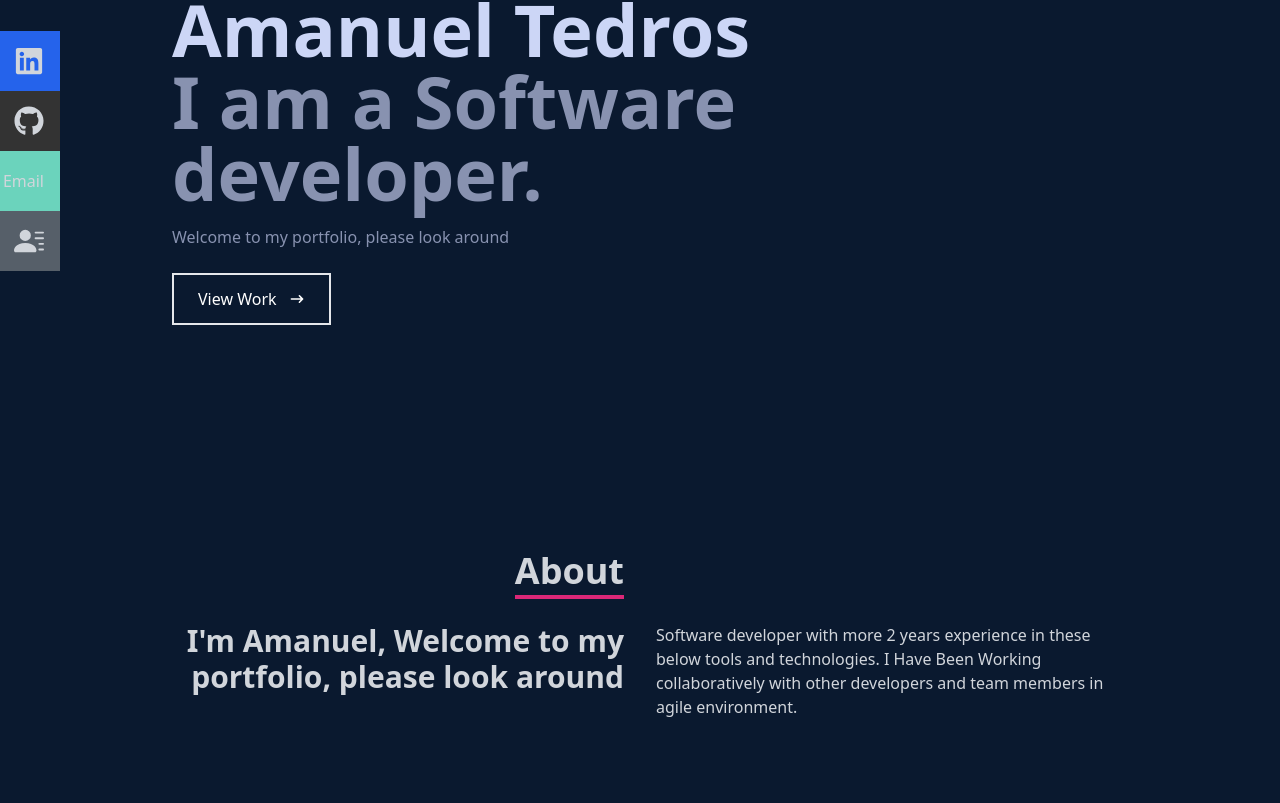
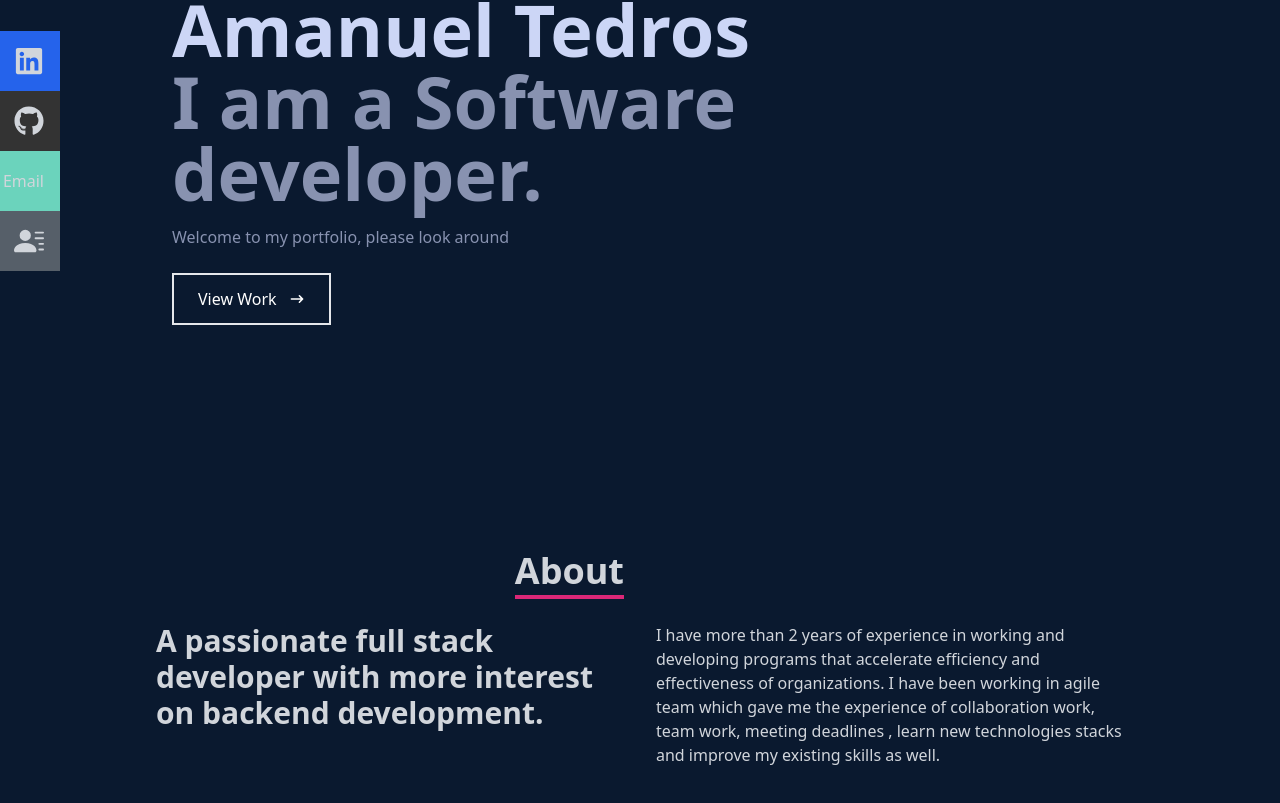
Before and after one commit to ATedy/portfolio-new, a React (Create React App) app: page / in a window 1280 px wide. Shown: the part 249-1052 px from the top of the page. Built offline with nearby package versions, Linux system fonts and the light colour scheme.

Commit message:
text updated

```diff
--- a/src/components/About.jsx
+++ b/src/components/About.jsx
@@ -13,14 +13,20 @@ const About = () => {
           <div></div>
         </div>
         <div className="max-w-[1000px] w-full grid sm:grid-cols-2 gap-8 px-4">
-          <div className=" sm:text-right text-3xl font-bold">
-            <p>I'm Amanuel, Welcome to my portfolio, please look around </p>
+          <div className=" sm:text-left text-3xl font-bold">
+            <p>
+              A passionate full stack developer with more interest on backend
+              development.{" "}
+            </p>
           </div>
           <div>
             <p>
-              Software developer with more 2 years experience in these below
-              tools and technologies. I Have Been Working collaboratively with
-              other developers and team members in agile environment.
+              I have more than 2 years of experience in working and developing
+              programs that accelerate efficiency and effectiveness of
+              organizations. I have been working in agile team which gave me the
+              experience of collaboration work, team work, meeting deadlines ,
+              learn new technologies stacks and improve my existing skills as
+              well.
             </p>
           </div>
         </div>
--- a/src/components/Navbar.jsx
+++ b/src/components/Navbar.jsx
@@ -125,7 +125,7 @@ const Navbar = () => {
           <li className="w-[160px] h-[60px] flex justify-between items-center ml-[-100px] hover:ml-[-10px] duration-300 bg-[#565f69]">
             <a
               className="flex justify-between items-center w-full text-gray-300 "
-              href="https://drive.google.com/file/d/1BATZBVxrxqIKzox-5yTRb0n9Ehavw7oH/view?usp=sharing"
+              href="https://drive.google.com/file/d/1t7X6bUPh_vMqnpOEXO8UFdOXiVLLlzsp/view?usp=sharing"
               target="_blank"
               rel="noreferrer"
             >
```
